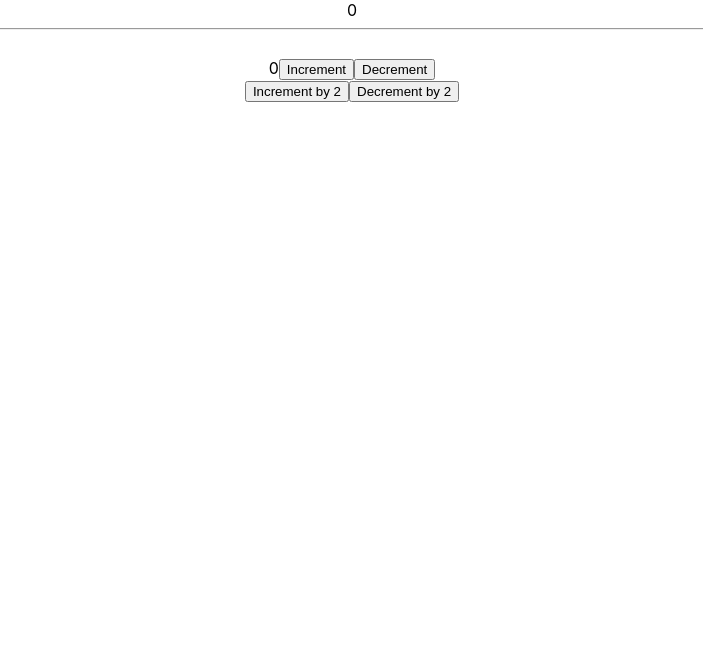
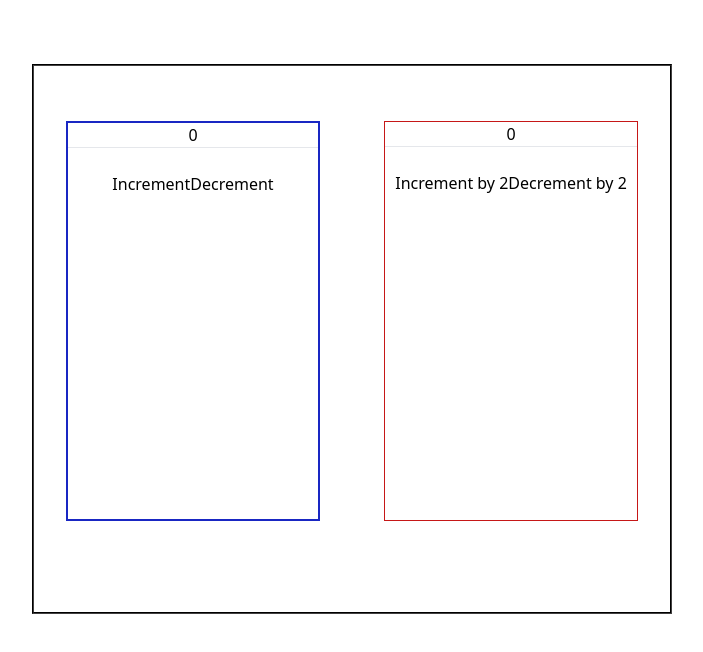
Before and after one commit to srujank1995/Redux-Basics, a React (Create React App) app: page / in a window 1280 px wide. Shown: the top 652 px of the page, without its empty margins (288-991 px from the left). Built offline with nearby package versions, Linux system fonts and the light colour scheme.

Commit message:
css added

```diff
--- /dev/null
+++ b/postcss.config.js
@@ -0,0 +1,6 @@
+module.exports = {
+  plugins: {
+    tailwindcss: {},
+    autoprefixer: {},
+  },
+}
--- a/src/App.css
+++ b/src/App.css
@@ -1,38 +1,33 @@
-.App {
-  text-align: center;
+.constainer{
+
+    margin: auto;
+    margin-top: 5%;
+    padding: 0;
+    width: 50%;
+    height: 550px;
+    border: 2px groove rgb(66, 65, 65);
+    position: relative;
 }
 
-.App-logo {
-  height: 40vmin;
-  pointer-events: none;
+.container1{
+  top: 10%;
+  left: 5%;
+  justify-content: space-between;
+  text-align: center;
+  width: 40%;
+  height: 400px;
+  border: 2px double rgb(25, 39, 195);
+  position: absolute;
 }
 
-@media (prefers-reduced-motion: no-preference) {
-  .App-logo {
-    animation: App-logo-spin infinite 20s linear;
-  }
+.constainer2{
+    right: 5%;
+    top: 10%;
+    justify-content: space-between;
+    text-align: center;
+    width: 40%;
+    height: 400px;
+    border: 1px double rgb(198, 23, 23);
+    position: absolute;
+
 }
-
-.App-header {
-  background-color: #282c34;
-  min-height: 100vh;
-  display: flex;
-  flex-direction: column;
-  align-items: center;
-  justify-content: center;
-  font-size: calc(10px + 2vmin);
-  color: white;
-}
-
-.App-link {
-  color: #61dafb;
-}
-
-@keyframes App-logo-spin {
-  from {
-    transform: rotate(0deg);
-  }
-  to {
-    transform: rotate(360deg);
-  }
-}
--- a/src/App.js
+++ b/src/App.js
@@ -1,41 +1,70 @@
 import { useDispatch, useSelector } from "react-redux";
 import "./App.css";
 import { decrement, increment } from "./Components/CounterSlice1";
-import { decrement_By_Twice, increment_By_Twice } from "./Components/CounterSice2";
-
+import {
+  decrement_By_Twice,
+  increment_By_Twice,
+} from "./Components/CounterSlice2";
 
 const App = () => {
   const dispatch = useDispatch();
   const StoreSelector = useSelector((state) => state.counterStore);
   const StoreSelector1 = useSelector((state) => state.counterStoreNew);
-  console.log("StoreSelector",StoreSelector)
-  console.log("StoreSelector",StoreSelector1)
+
   return (
-    <div className="App">
-      <div>
+    <div className="constainer">
+      <div className="container1">
+        <span
+
+        >
           {StoreSelector.count}
+        </span>
+        <span
+
+        >
           {StoreSelector.status}
+        </span>
         <hr></hr>
         <br></br>
-      {StoreSelector1.count}
-      {StoreSelector1.status}
+
         <button
-        onClick={() => {dispatch(increment());}}>
+          onClick={() => {
+            dispatch(increment());
+          }}
+        >
           Increment
         </button>
         <button
-        onClick={() => {dispatch(decrement());}}>
+          onClick={() => {
+            dispatch(decrement());
+          }}
+        >
           Decrement
         </button>
       </div>
-     <div>
+      <br></br>
+      <div className="constainer2">
+        <span >
+          {StoreSelector1.count}
+        </span>
+        <span>
+          {StoreSelector1.status}
+        </span>
+        <hr></hr>
+        <br></br>
         <button
-        onClick={() => {dispatch(increment_By_Twice());}}>
+            onClick={() => {
+            dispatch(increment_By_Twice());
+          }}
+        >
           Increment by 2
         </button>
 
         <button
-        onClick={() => {dispatch(decrement_By_Twice());}}>
+          onClick={() => {
+            dispatch(decrement_By_Twice());
+          }}
+        >
           Decrement by 2
         </button>
       </div>
--- a/src/Components/ParentStore.js
+++ b/src/Components/ParentStore.js
@@ -1,6 +1,6 @@
 import { configureStore} from '@reduxjs/toolkit';
 import CounterSlice from './CounterSlice1';
-import CounterSliceNew from './CounterSice2';
+import CounterSliceNew from './CounterSlice2';
 
 const store = configureStore({
     reducer: {
--- a/src/index.css
+++ b/src/index.css
@@ -1,13 +1,3 @@
-body {
-  margin: 0;
-  font-family: -apple-system, BlinkMacSystemFont, 'Segoe UI', 'Roboto', 'Oxygen',
-    'Ubuntu', 'Cantarell', 'Fira Sans', 'Droid Sans', 'Helvetica Neue',
-    sans-serif;
-  -webkit-font-smoothing: antialiased;
-  -moz-osx-font-smoothing: grayscale;
-}
-
-code {
-  font-family: source-code-pro, Menlo, Monaco, Consolas, 'Courier New',
-    monospace;
-}
+@tailwind base;
+@tailwind components;
+@tailwind utilities;
--- /dev/null
+++ b/tailwind.config.js
@@ -0,0 +1,13 @@
+/** @type {import('tailwindcss').Config} */
+module.exports = {
+  content: [
+    './src/**/*.{js,jsx,ts,tsx}',
+    'node_modules/flowbite-react/**/*.{js,jsx,ts,tsx}',
+  ],
+  theme: {
+    extend: {},
+  },
+  plugins: [
+    require('flowbite/plugin')
+],
+}
```
Also changed, not shown: package.json (+7 -0 lines), src/Components/CounterSlice2.js (renamed from src/Components/CounterSice2.js), src/Components/CounterSlice3.js (added), 1 other file (tests, documents, lock files or other folders). Lines whose indentation alone changed are shown as unchanged.
